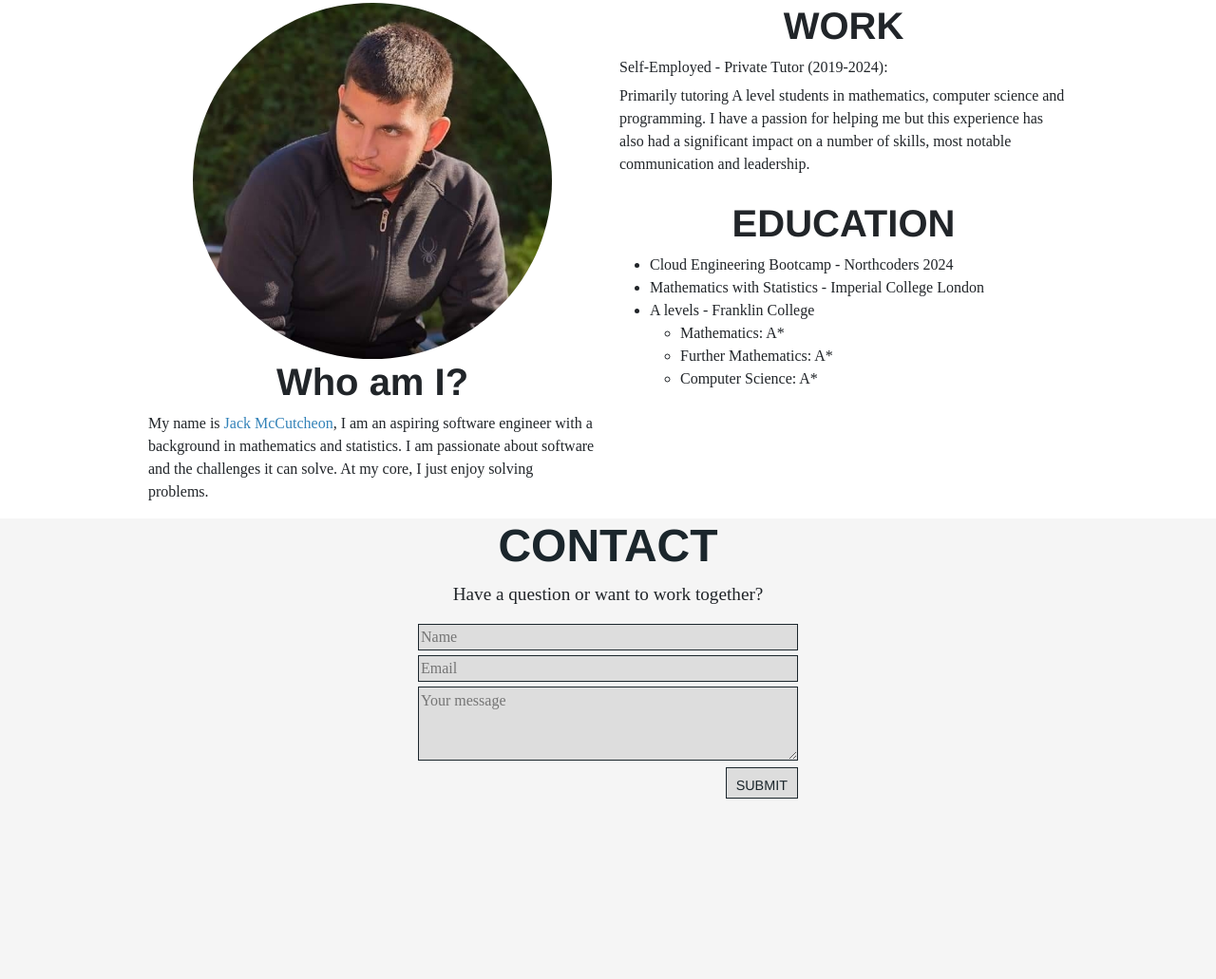
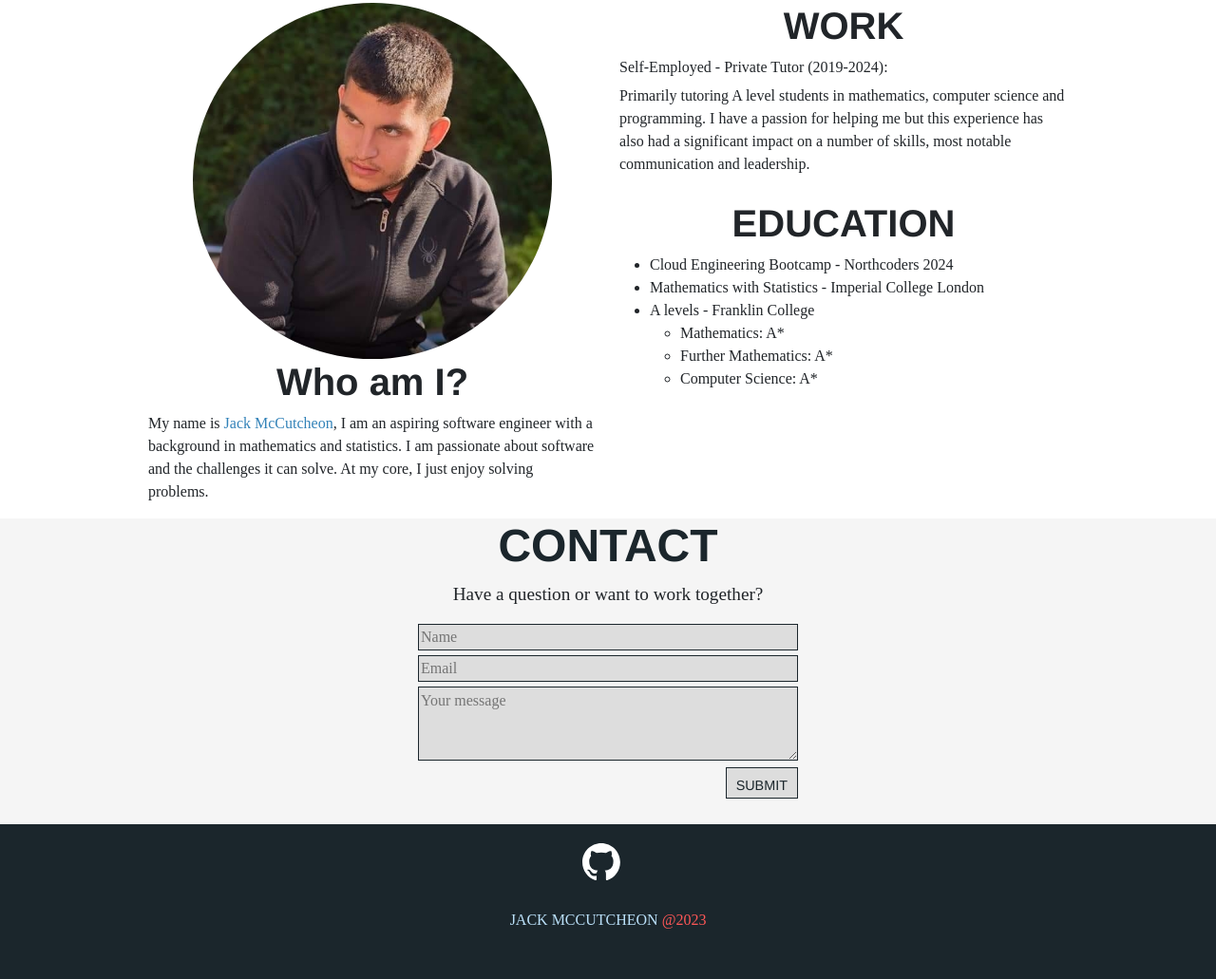
Before and after one commit to JackHilton29/portfolio-site, a plain HTML site: page index.html in a window 1280 px wide. Shown: the part 1757-2788 px from the top of the page at 95% size. Before the commit the page ends 2605 px from the top, so only its background shows below. Drawn offline with nearby package versions, Linux system fonts and the light colour scheme.

Commit message:
add footer

```diff
--- a/index.html
+++ b/index.html
@@ -289,7 +289,7 @@
         </div>
     </div>
 
-    <div id="contact"> <!--REPLACE HARD CODED CONTENT-->
+    <div id="contact"> <!--ADD FUNCTIONALITY-->
         <center><h1 class="section-heading">CONTACT</h1></center>
         <center><p>Have a question or want to work together?</p></center>
         <div id="form-wrapper">
@@ -308,6 +308,14 @@
         </div>
     </div>
 
+    <div id="footer">
+        <div id="social-media-wrapper">
+            <center>
+                <a href="https://github.com/JackHilton29"><img src="assets/github-mark-white.svg" alt="Github Icon"></a>
+            </center>
+            <center><p>JACK MCCUTCHEON <span class="highlight">@2023</span></p></center>
+        </div>
+    </div>
 
   </body>
 
--- a/style.css
+++ b/style.css
@@ -287,5 +287,28 @@ h1, .button-template, .project-overlay {
     left: 50%;
     transform: translateX(-50%);
     -ms-transform: translateX(-50%);
-    margin-bottom: 40px;
 }
+
+#footer {
+    background-color: #1B262C;
+    margin-top: 60px;
+    margin-bottom: -20px;
+}
+
+#social-media-wrapper {
+    padding: 20px;
+}
+
+#social-media-wrapper img {
+    width: 40px;
+    margin-right: 15px;
+}
+
+#footer p {
+    margin: 30px 0;
+    color: #BBE1FA
+}
+
+#footer .highlight {
+    color: #ff5757;
+}
```
